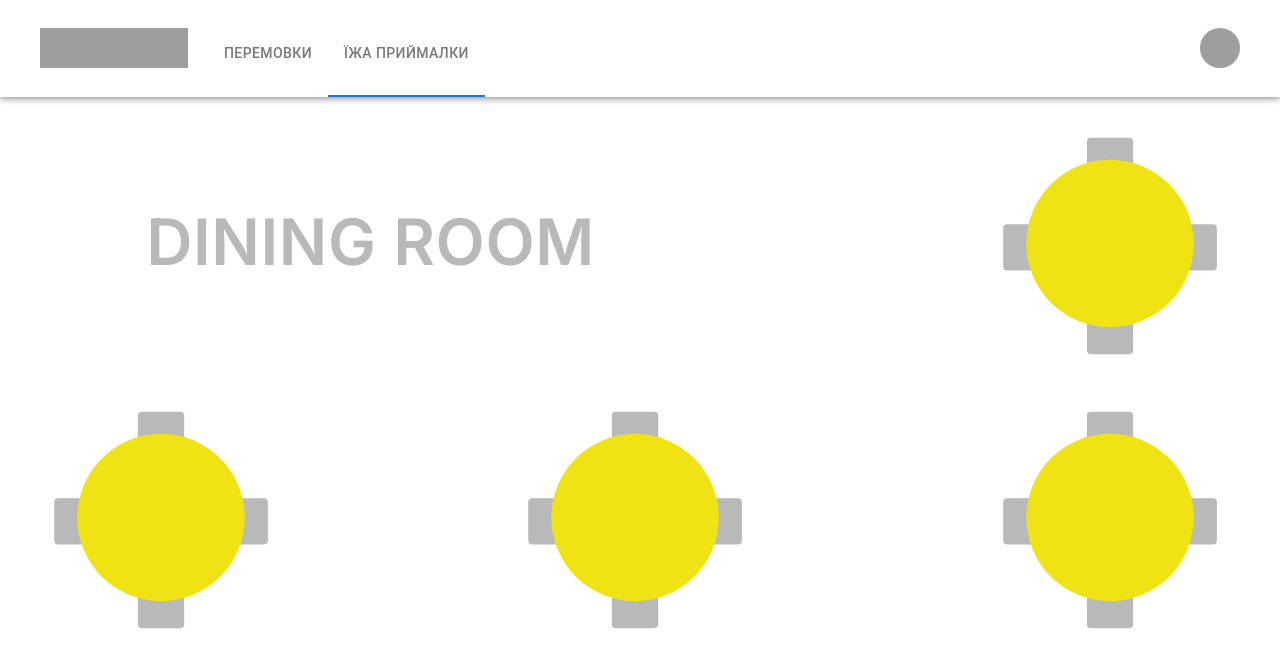
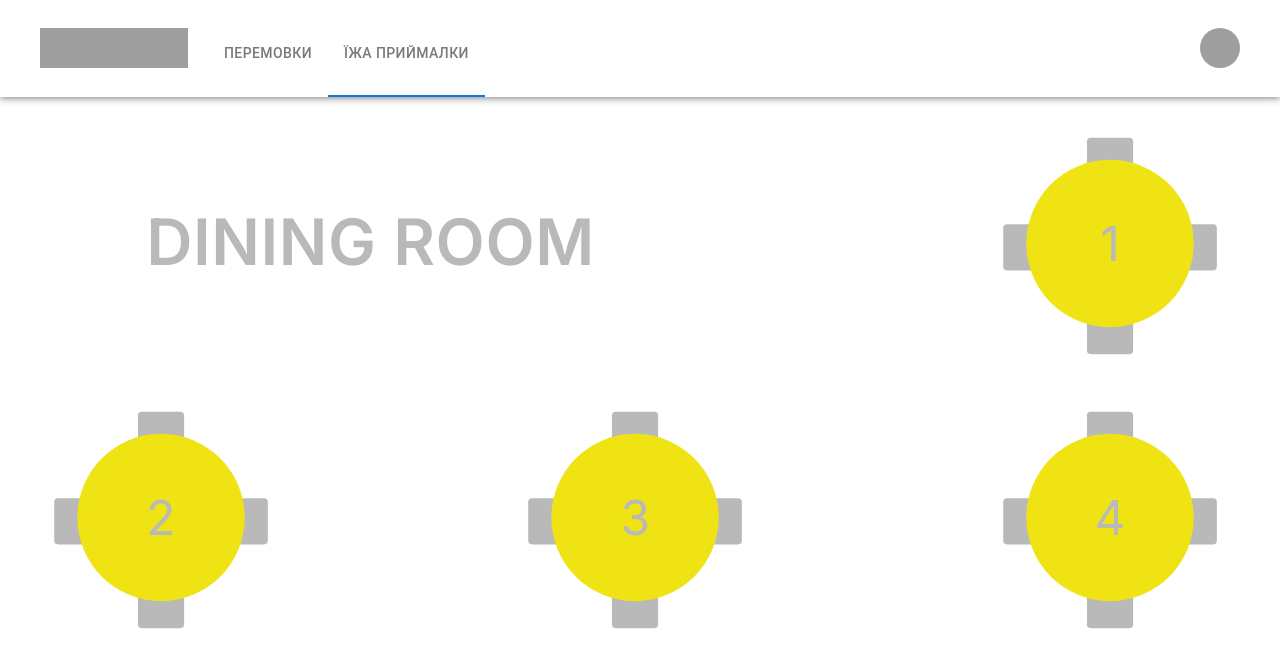
Before and after one commit to Andriykooo/banda-booking, a Next.js app: page /kitchen in a window 1280 px wide. Shown: the top 668 px of the page. Built offline with nearby package versions, Linux system fonts and the light colour scheme; grey boxes are pictures that could not be loaded.

Commit message:
added numbers for table

```diff
--- a/pages/kitchen/index.jsx
+++ b/pages/kitchen/index.jsx
@@ -1,8 +1,30 @@
-import { Typography } from '@mui/material';
+import { Box, Typography } from '@mui/material';
 import Image from 'next/image';
 import * as React from 'react';
 
 const table = require('/public/svg/table.svg');
+
+const Table = ({ number }) => {
+  return (
+    <Box sx={{ minWidth: '230px', position: 'relative' }}>
+      <Image component='img' height='230px' width='230px' src={table} alt='table' />
+      <Typography
+        variant='h3'
+        component='h3'
+        sx={{
+          fontFamily: 'Inter',
+          color: '#b9b9b9',
+          top: '46%',
+          left: '48%',
+          transform: 'translate(-50%, -50%)',
+          position: 'absolute',
+        }}
+      >
+        {number}
+      </Typography>
+    </Box>
+  );
+};
 
 const Kitchen = () => {
   return (
@@ -14,7 +36,7 @@ const Kitchen = () => {
         justifyContent: 'space-between',
         width: '100%',
         maxWidth: '1179px',
-        margin: '0 auto'
+        margin: '0 auto',
       }}
     >
       <div
@@ -35,18 +57,10 @@ const Kitchen = () => {
           DINING ROOM
         </Typography>
       </div>
-      <div style={{ minWidth: '230px' }}>
-        <Image component='img' height='230px' width='230px' src={table} alt='table' />
-      </div>
-      <div style={{ minWidth: '230px' }}>
-        <Image component='img' height='230px' width='230px' src={table} alt='table' />
-      </div>
-      <div style={{ minWidth: '230px' }}>
-        <Image component='img' height='230px' width='230px' src={table} alt='table' />
-      </div>
-      <div style={{ minWidth: '230px' }}>
-        <Image component='img' height='230px' width='230px' src={table} alt='table' />
-      </div>
+      <Table number={1} />
+      <Table number={2} />
+      <Table number={3} />
+      <Table number={4} />
     </div>
   );
 };
--- a/pages/rooms/index.jsx
+++ b/pages/rooms/index.jsx
@@ -1,7 +1,7 @@
 import { Box, Typography } from '@mui/material';
 import * as React from 'react';
 
-const Room = ({ children, number, icon }) => {
+const Room = ({ number, icon }) => {
   return (
     <Box
       sx={{
```
